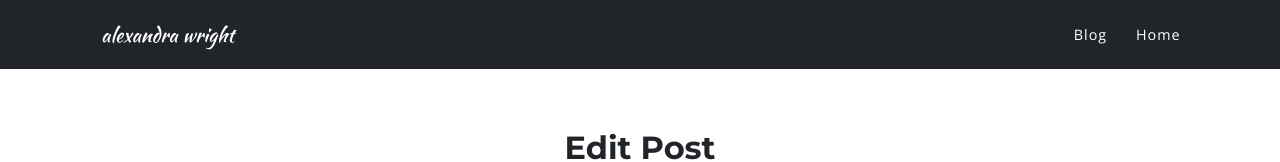
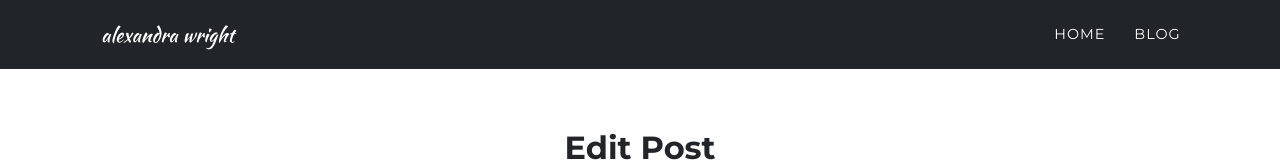
Before and after one commit to f3mshep/portfolio_site, a React (Create React App) app in the folder client/: page /posts/1/edit in a window 1280 px wide. Shown: the top 162 px of the page. Built offline with nearby package versions, Linux system fonts and the light colour scheme; no server answers; a web font is replaced by a local one.

Commit message:
made navbar consistent with portfolio

```diff
--- a/client/src/containers/blog_nav_bar.js
+++ b/client/src/containers/blog_nav_bar.js
@@ -25,19 +25,22 @@ class NavBar extends React.Component {
     return <div>
       <nav className={this.state.navClass} id="mainNav">
         <div className="container">
-            <Link className="navbar-brand nav-link" to="/">
+          <Link activeClass="not-active" className="navbar-brand nav-link" to="/">
             alexandra wright
             </Link>
-            <div>
-              <ul className="navbar-nav  ml-auto">
+          <button className="navbar-toggler navbar-toggler-right" type="button" data-toggle="collapse" data-target="#navbarResponsive" aria-controls="navbarResponsive" aria-expanded="false" aria-label="Toggle navigation">
+            <i className="fa fa-bars" />
+          </button>
+          <div className="collapse navbar-collapse" id="navbarResponsive">
+            <ul className="navbar-nav text-uppercase ml-auto">
               <li className="nav-item">
-                  <Link style={{ fontFamily: "Open Sans" }} className="nav-link" to="/posts">
-                    Blog
+                <Link className="nav-link" to="/">
+                  Home
                 </Link>
               </li>
               <li className="nav-item">
-                  <Link style={{ fontFamily: "Open Sans" }} className="nav-link" to="/">
-                    Home
+                <Link className="nav-link" to="/posts">
+                  Blog
                 </Link>
               </li>
             </ul>
```
Also changed, not shown: 2 other files (tests, documents, lock files or other folders). Lines whose indentation alone changed are shown as unchanged.
